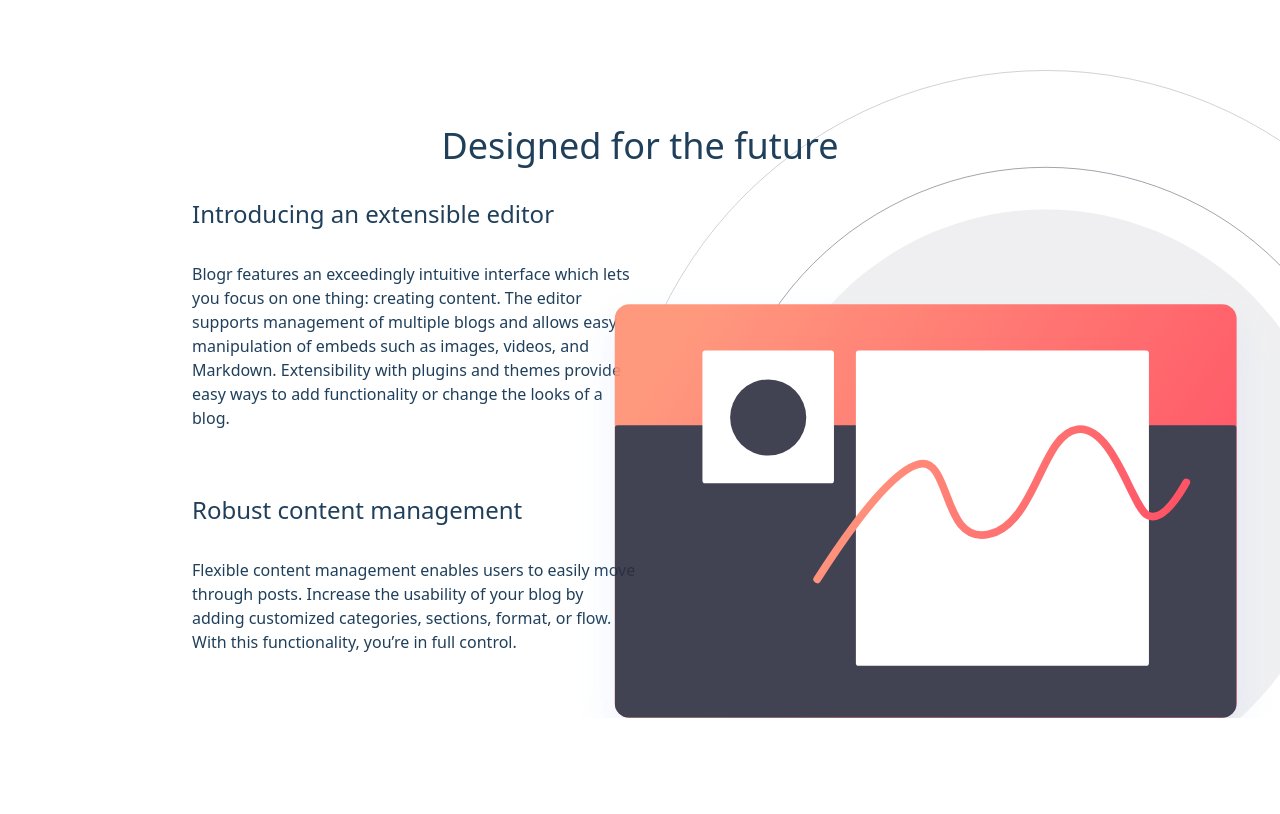
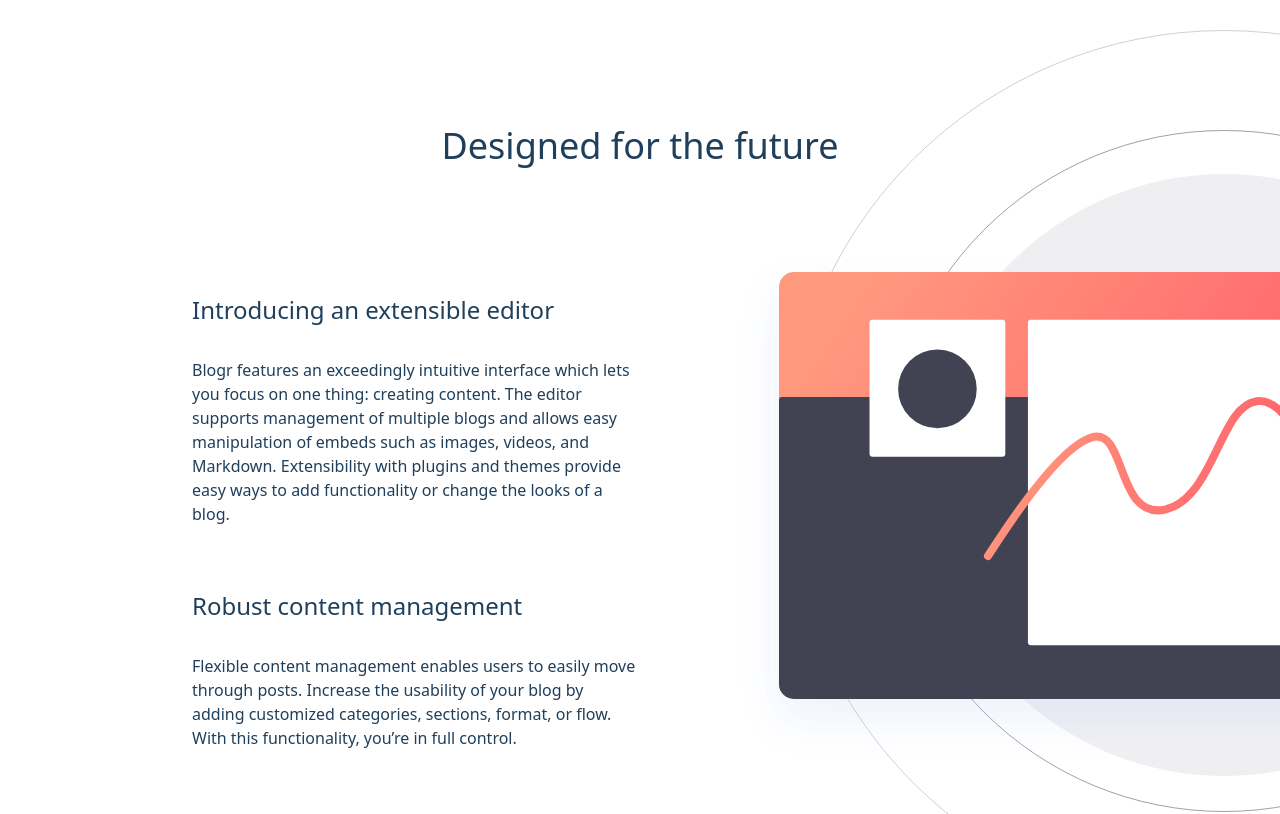
Before and after one commit to omar-diaa-48/blogr-landing-page-main, a React (Create React App) app: page / in a window 1280 px wide. Shown: the part 528-1342 px from the top of the page. Before the commit the page ends 1246 px from the top, so only its background shows below. Built offline with nearby package versions, Linux system fonts and the light colour scheme.

Commit message:
adjust design section

```diff
--- a/src/components/DesignSection.js
+++ b/src/components/DesignSection.js
@@ -1,11 +1,11 @@
 export default function DesignSection() {
 	return (
-		<section className="flex flex-col justify-center items-center text-primary-very-dark-blue mt-32 mb-16 px-48">
+		<section className="flex flex-col justify-center items-center relative text-primary-very-dark-blue mt-32 mb-16 px-48">
 
-			<h2 className="text-4xl mb-8 text-center">Designed for the future</h2>
+			<h2 className="text-4xl lg:mb-32 text-center">Designed for the future</h2>
 
-			<div className="flex flex-col lg:flex-row items-center relative">
-				<img className="block lg:absolute lg:-right-96 lg:-top-32 opacity-90" src="images/illustration-editor-desktop.svg" alt="designed-for-future" />
+			<div className="flex flex-col lg:flex-row items-start lg:items-center">
+				<img className="block lg:absolute lg:-right-96 lg:-top-24 my-8 lg:my-0 opacity-90" src="images/illustration-editor-desktop.svg" alt="designed-for-future" />
 
 				<div className="flex flex-col text-center lg:text-left lg:w-1/2">
 					<h3 className="text-2xl mb-8">
--- a/src/index.css
+++ b/src/index.css
@@ -1,6 +1,15 @@
 @tailwind base;
 @tailwind components;
 @tailwind utilities;
+
+::-webkit-scrollbar-track {
+	@apply bg-primary-very-light-red;
+}
+
+::-webkit-scrollbar-thumb {
+	@apply bg-primary-light-red;
+	border-radius: 10px;
+}
 
 .bg-pattern {
 	background-image: url('./images/bg-pattern-intro-desktop.svg');
```
